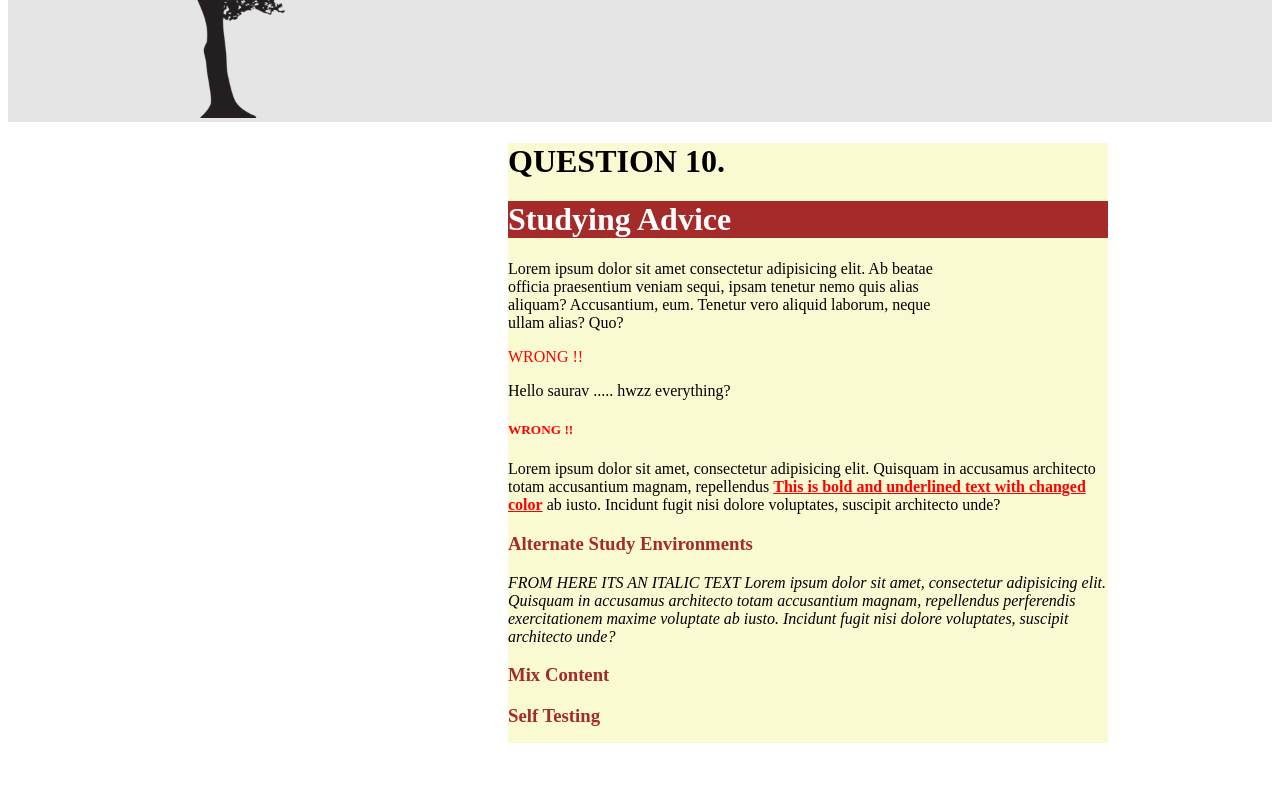
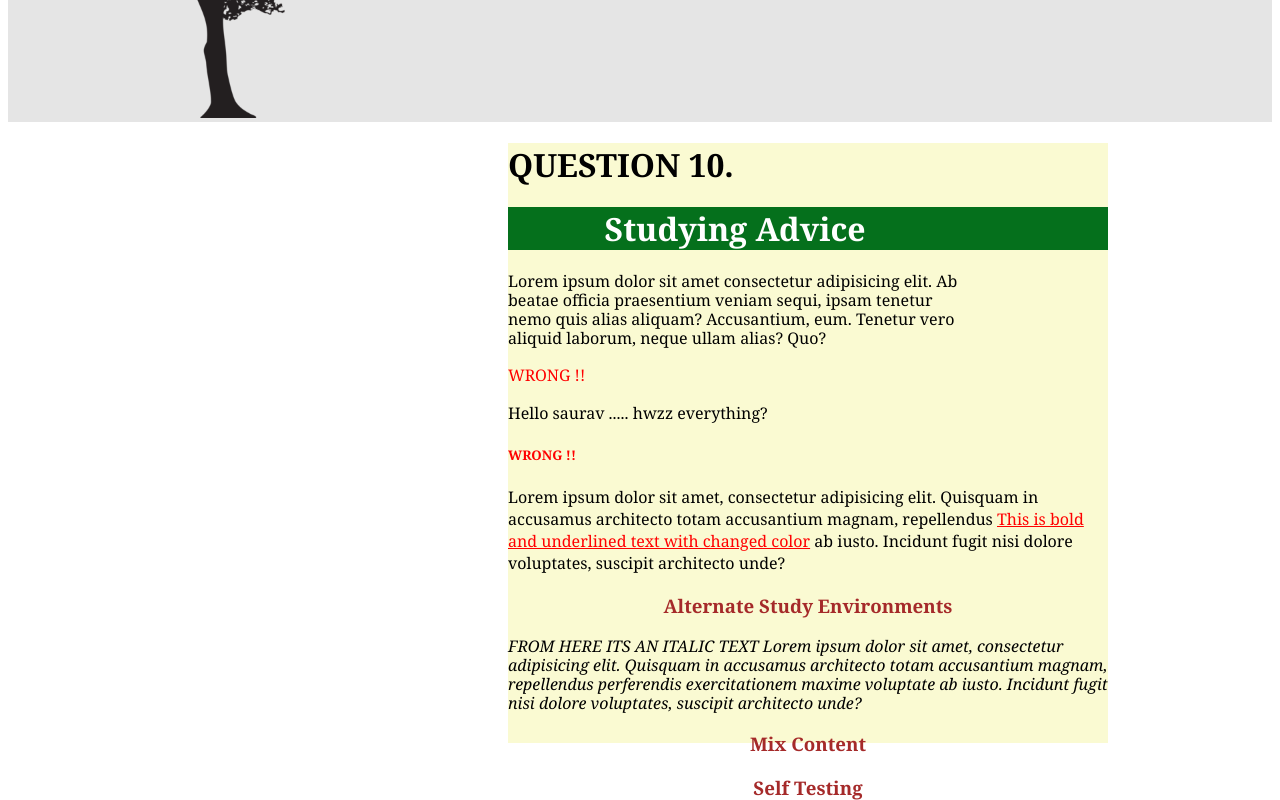
Before and after one commit to saurav12797/DA2, a plain HTML site: page index.html in a window 1280 px wide. Shown: the part 3778-4578 px from the top of the page. Before the commit the page ends 4529 px from the top, so only its background shows below. Drawn offline with Linux system fonts and the light colour scheme.

Commit message:
Add files via upload

```diff
--- a/index.html
+++ b/index.html
@@ -39,7 +39,7 @@
 
         <div id="question4">
             <H1>QUESTION 4.</H1>
-            <p><span style="font-size: 80px;color: red;">L</span>orem ipsum dolor sit amet consectetur adipisicing elit. Necessitatibus praesentium excepturi quaerat eligendi temporibus ea adipisci quis dolorum tempore, minus, dolor accusamus animi fugit quos. Modi numquam delectus sunt vel.lor. Lorem ipsum, dolor sit amet consectetur adipisicing elit. Consectetur doloribus provident fugit libero possimus ad nemo dignissimos qui, tempora dicta odio maiores hic mollitia animi sequi fugiat, omnis deleniti unde!</p>
+            <p><span style="font-size: 80px;color: red;cursor: pointer;">L</span>orem ipsum dolor sit amet consectetur adipisicing elit. Necessitatibus praesentium excepturi quaerat eligendi temporibus ea adipisci quis dolorum tempore, minus, dolor accusamus animi fugit quos. Modi numquam delectus sunt vel.lor. Lorem ipsum, dolor sit amet consectetur adipisicing elit. Consectetur doloribus provident fugit libero possimus ad nemo dignissimos qui, tempora dicta odio maiores hic mollitia animi sequi fugiat, omnis deleniti unde!</p>
 
         </div>
 
@@ -152,23 +152,23 @@
             <div id="question10">
                 <h1>QUESTION 10.</h1>
 
-                    <div style="background-color:brown ;color:white"><h1>Studying Advice</h1></div>
-                    <p>Lorem ipsum dolor sit amet consectetur adipisicing elit. Ab beatae officia praesentium veniam sequi, ipsam tenetur nemo quis alias aliquam? Accusantium, eum. Tenetur vero aliquid laborum, neque ullam alias? Quo?</p>
+                    <div style="background-color:rgb(5, 112, 28) ;color:white;text-align: center; "><h1>Studying Advice</h1></div>
+                    <p style="line-height: 19px;">Lorem ipsum dolor sit amet consectetur adipisicing elit. Ab beatae officia praesentium veniam sequi, ipsam tenetur nemo quis alias aliquam? Accusantium, eum. Tenetur vero aliquid laborum, neque ullam alias? Quo?</p>
 
                     <P style="color: red;">WRONG !!</P>
                     <p>Hello saurav ..... hwzz everything?</p>
                     <h5 style="color:red;">WRONG !!</h5>
 
-                    <p>Lorem ipsum dolor sit amet, consectetur adipisicing elit. Quisquam in accusamus architecto totam accusantium magnam, repellendus <span style="font-weight: bold; text-decoration: underline;color: red;">This is bold and underlined text with changed color</span> ab iusto. Incidunt fugit nisi dolore voluptates, suscipit architecto unde?</p>
+                    <p>Lorem ipsum dolor sit amet, consectetur adipisicing elit. Quisquam in accusamus architecto totam accusantium magnam, repellendus <a href="#" style="color: red;">This is bold and underlined text with changed color</a> ab iusto. Incidunt fugit nisi dolore voluptates, suscipit architecto unde?</p>
 
-                    <h3 style="color: brown;">Alternate Study Environments</h3>
+                    <h3 style="color: brown; text-align: center;">Alternate Study Environments</h3>
 
-                    <p style=" font-style: italic;"> FROM HERE ITS AN ITALIC TEXT Lorem ipsum dolor sit amet, consectetur adipisicing elit. Quisquam in accusamus architecto totam accusantium magnam, repellendus perferendis exercitationem maxime voluptate ab iusto. Incidunt fugit nisi dolore voluptates, suscipit architecto unde?</p>
+                    <p style=" font-style: italic; line-height: 19px;"> FROM HERE ITS AN ITALIC TEXT Lorem ipsum dolor sit amet, consectetur adipisicing elit. Quisquam in accusamus architecto totam accusantium magnam, repellendus perferendis exercitationem maxime voluptate ab iusto. Incidunt fugit nisi dolore voluptates, suscipit architecto unde?</p>
 
-                    <h3 style="color: brown;">Mix Content</h3>
+                    <h3 style="color: brown; text-align: center;">Mix Content</h3>
 
 
-                    <h3 style="color: brown;">Self Testing</h3>
+                    <h3 style="color: brown;text-align: center;">Self Testing</h3>
 
 
 
--- a/style.css
+++ b/style.css
@@ -69,5 +69,6 @@
     align-items: center;
     position: relative;
     left: 500px;
+    font-family: Georgia;
 
 }
```
